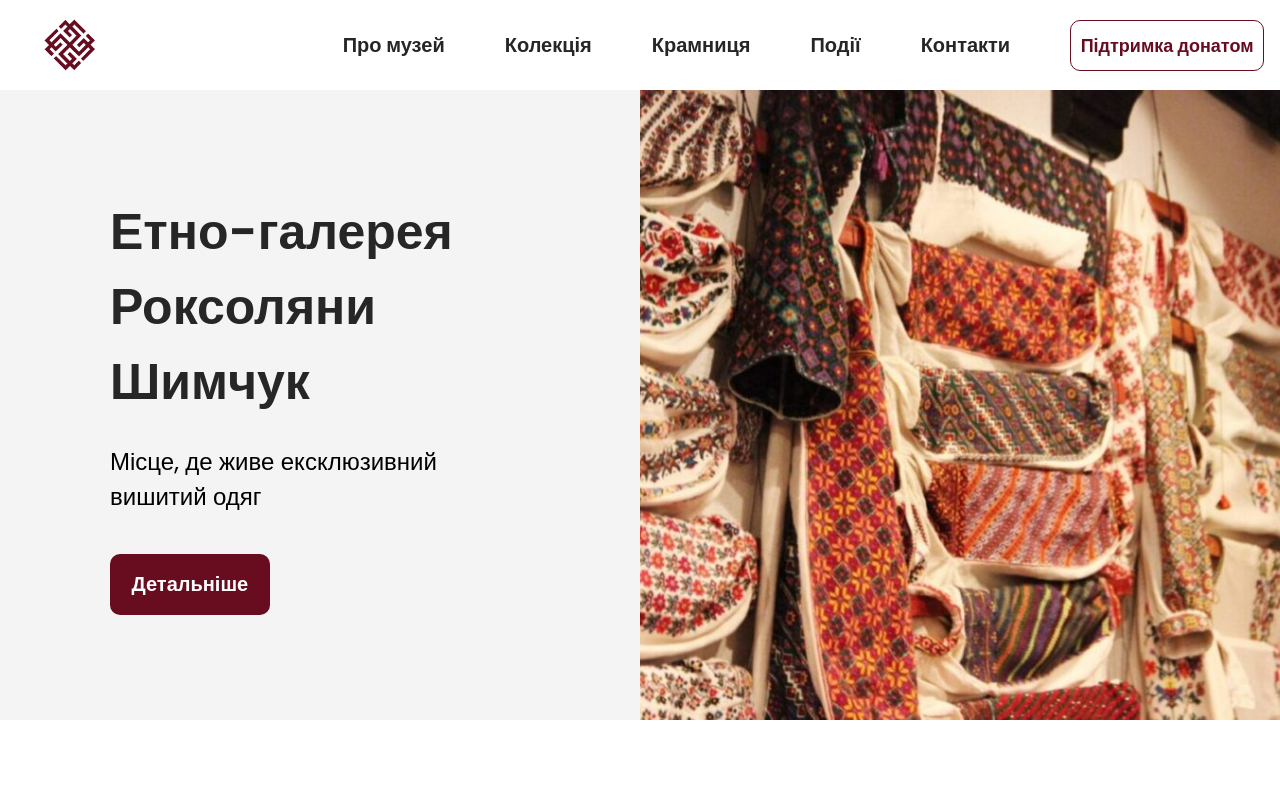
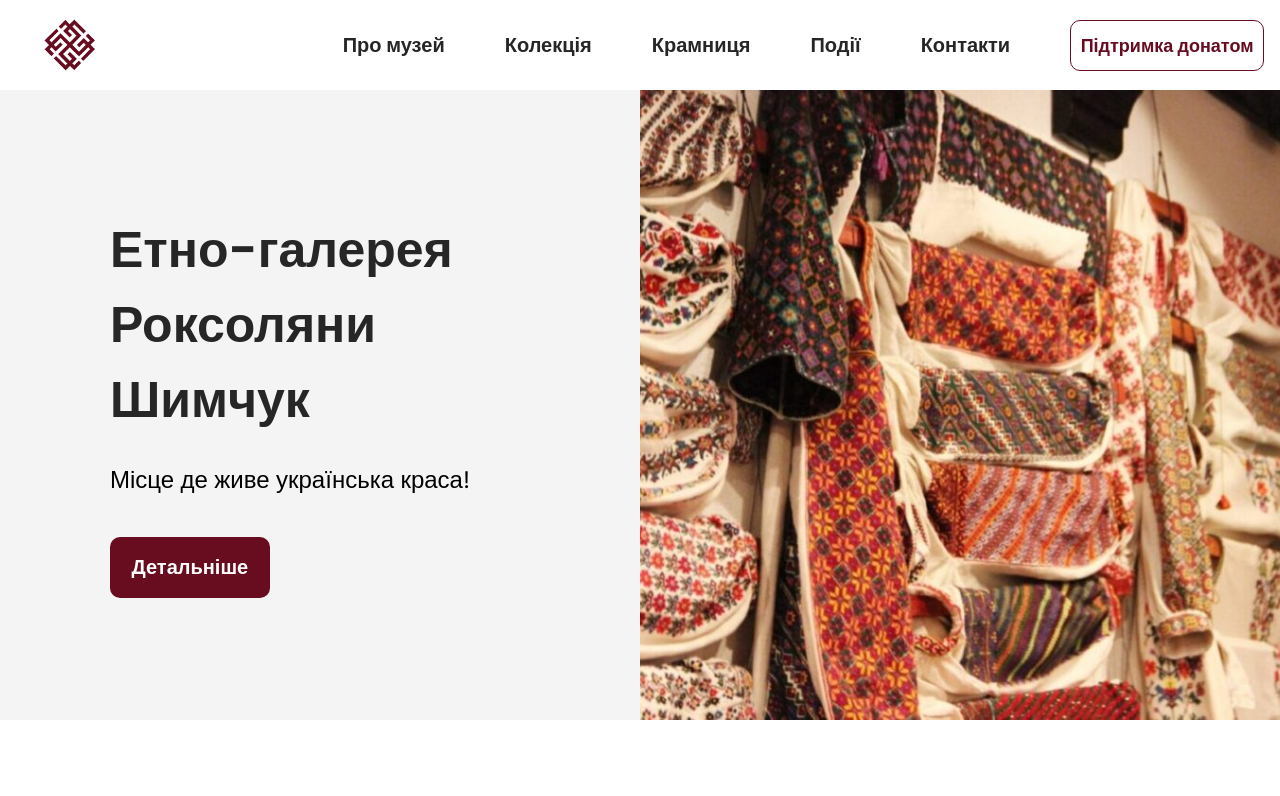
Before and after one commit to sofibrezden/shymchuk_space, a React (Create React App) app in the folder frontend/: page / in a window 1280 px wide. Shown: the top 796 px of the page. Built offline with nearby package versions, Linux system fonts and the light colour scheme.

Commit message:
fixed formulation

```diff
--- a/frontend/src/components/views/HomeView/components/HeroSection/HeroSection.tsx
+++ b/frontend/src/components/views/HomeView/components/HeroSection/HeroSection.tsx
@@ -7,7 +7,7 @@ function HeroSection() {
     <div className={styles.wrapper}>
       <div className={styles.textContainer}>
         <h1>Етно-галерея Роксоляни Шимчук</h1>
-        <p>Місце, де живе ексклюзивний вишитий одяг</p>
+        <p>Місце де живе українська краса!</p>
         <Button>Детальніше</Button>
       </div>
       <div className={styles.imageContainer}>
```
